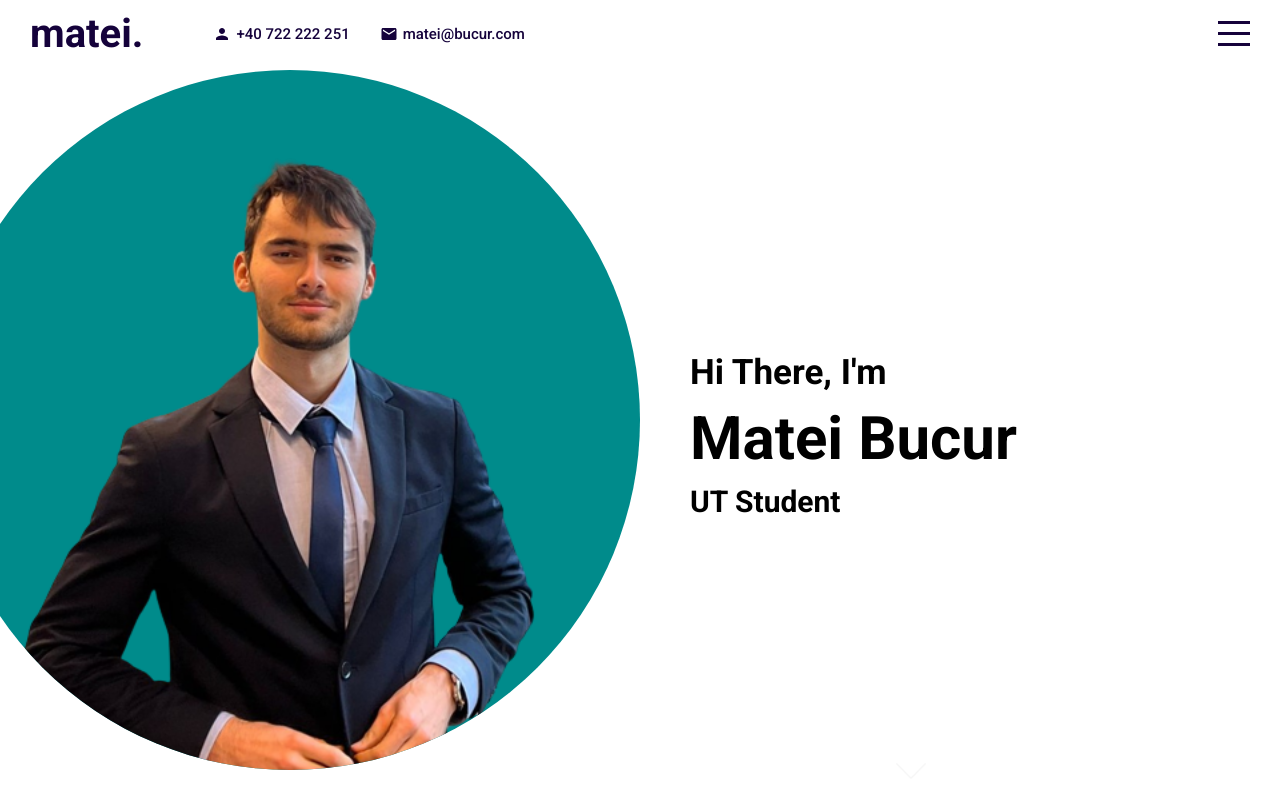
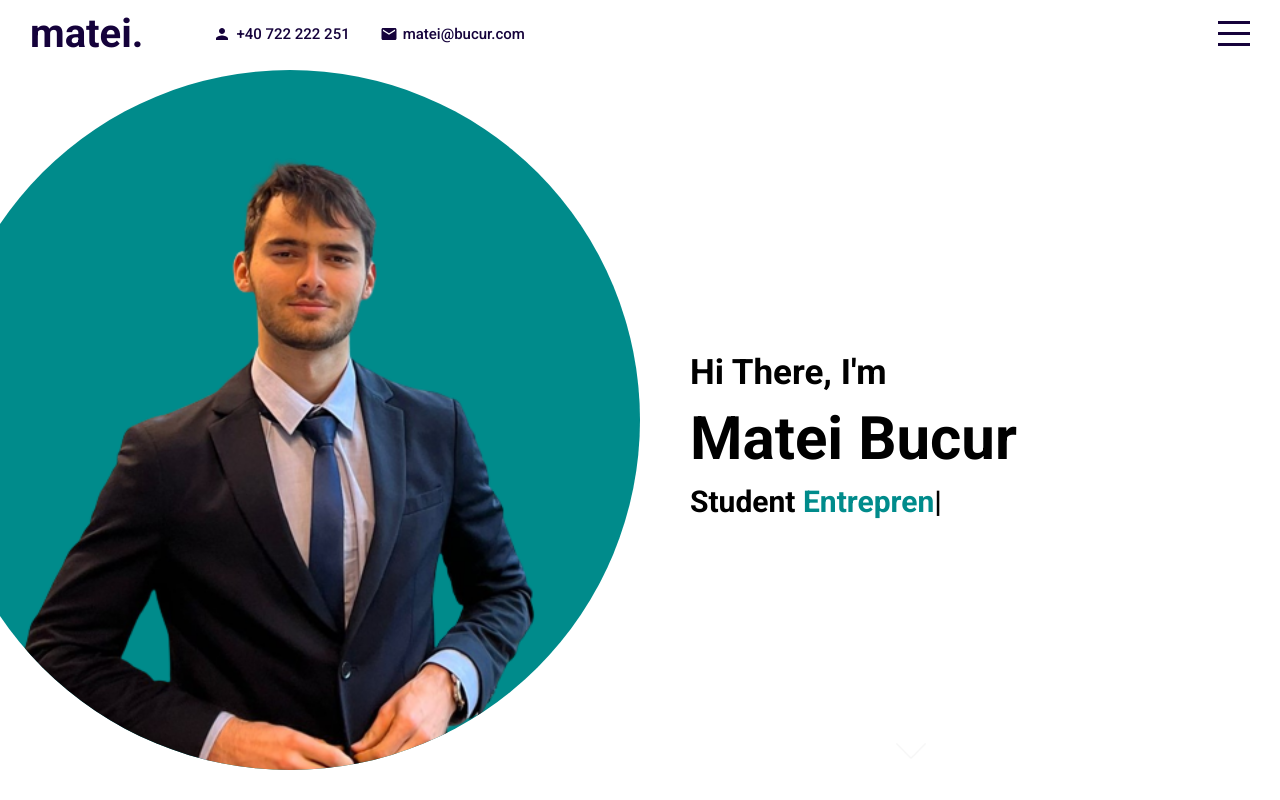
Before and after one commit to mateib47/mateib47.github.io, a React (Create React App) app: page / in a window 1280 px wide. Built offline with nearby package versions, Linux system fonts and the light colour scheme; a web font is replaced by a local one.

Commit message:
add typing animation on intro page

```diff
--- a/src/components/Intro/Intro.jsx
+++ b/src/components/Intro/Intro.jsx
@@ -1,8 +1,22 @@
-import './intro.scss'
+import "./intro.scss";
+import { init } from "ityped";
+import { useEffect, useRef } from "react";
 
 const Intro = () => {
+  const textRef = useRef();
+
+  useEffect(() => {
+    init(textRef.current, {
+      showCursor: false,
+      strings: ["Web Developer","Entrepreneur", "Negotiator"],
+      backDelay: 1500,
+      backSpeed: 60,
+      showCursor: true
+    });
+  }, []);
+
   return (
-    <div className='intro' id='home'>
+    <div className="intro" id="home">
       <div className="left">
         <div className="imgContainer">
           <img src="assets/profile1.png" alt="" />
@@ -12,14 +26,16 @@
         <div className="wrapper">
           <h2>Hi There, I'm</h2>
           <h1>Matei Bucur</h1>
-          <h3>UT Student<span></span></h3>
+          <h3>
+            Student <span ref={textRef}></span>
+          </h3>
         </div>
         <a href="#portofolio">
           <img src="assets/down.png" alt="" />
         </a>
       </div>
     </div>
-  )
-}
+  );
+};
 
-export default Intro
+export default Intro;
--- a/src/components/Intro/intro.scss
+++ b/src/components/Intro/intro.scss
@@ -44,11 +44,30 @@
             }
             h3{
                 font-size: 30px;
+
+                span{
+                    font-size: inherit;
+                    color: darkcyan;
+                }
+
+                .ityped-cursor{
+                    animation: blink 1s infinite;
+                    color: black;
+                }
+
+                @keyframes blink {
+                    50%{
+                        opacity: 1;
+                    }
+                    100%{
+                        opacity: 0;
+                    }
+                }
             }
         }
         a{
             position: absolute;
-            bottom: 10px;
+            bottom: 30px;
             left: 40%;
 
             img{
```
Also changed, not shown: public/assets/profile2.png.
